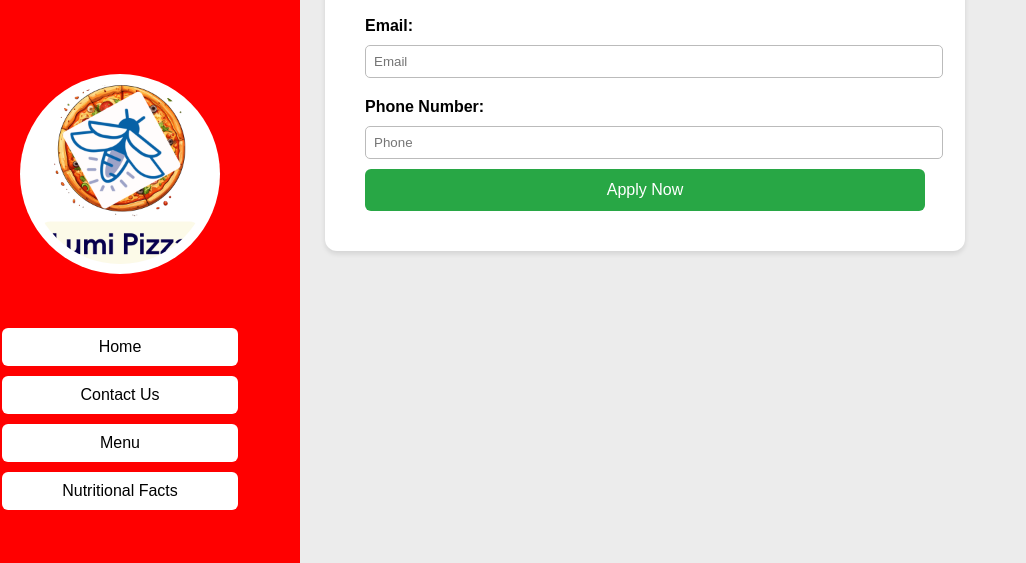
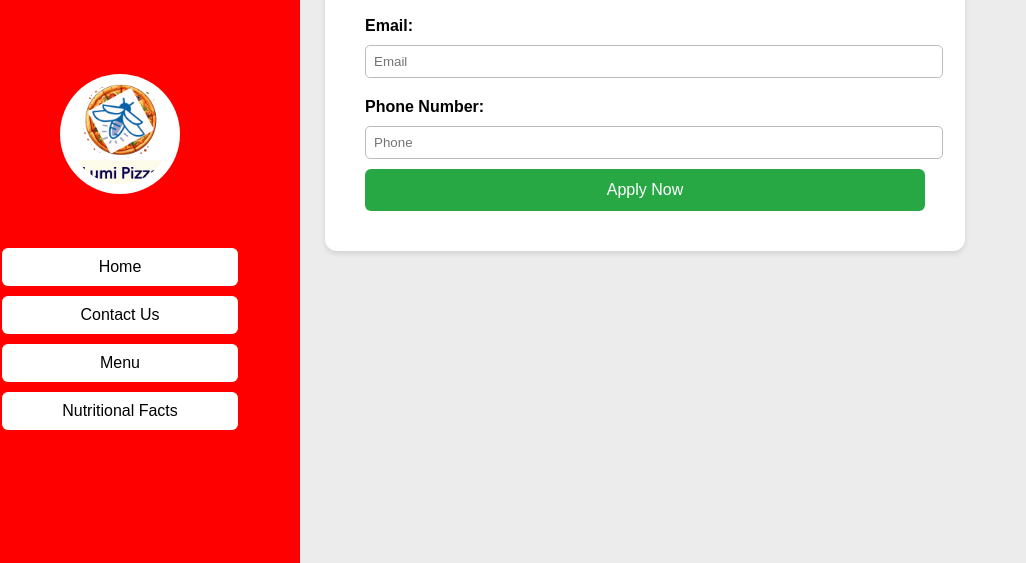
Before and after one commit to Anhender1993/CS1300Group3, a website: page hiring_page.html in a window 1280 px wide. Shown: the part 237-800 px from the top of the page, without its empty margins (0-1026 px from the left). Drawn offline with Linux system fonts and the light colour scheme; files whose address does not match are found by name.

Commit message:
added height for image line 48

```diff
--- a/hiring_page.html
+++ b/hiring_page.html
@@ -44,7 +44,8 @@
         }
 
         .left-panel img {
-            width: 180px;
+            width: 100px;
+            height: 100px;
             border-radius: 50%;
             background-color: #fff;
             padding: 10px;
```
